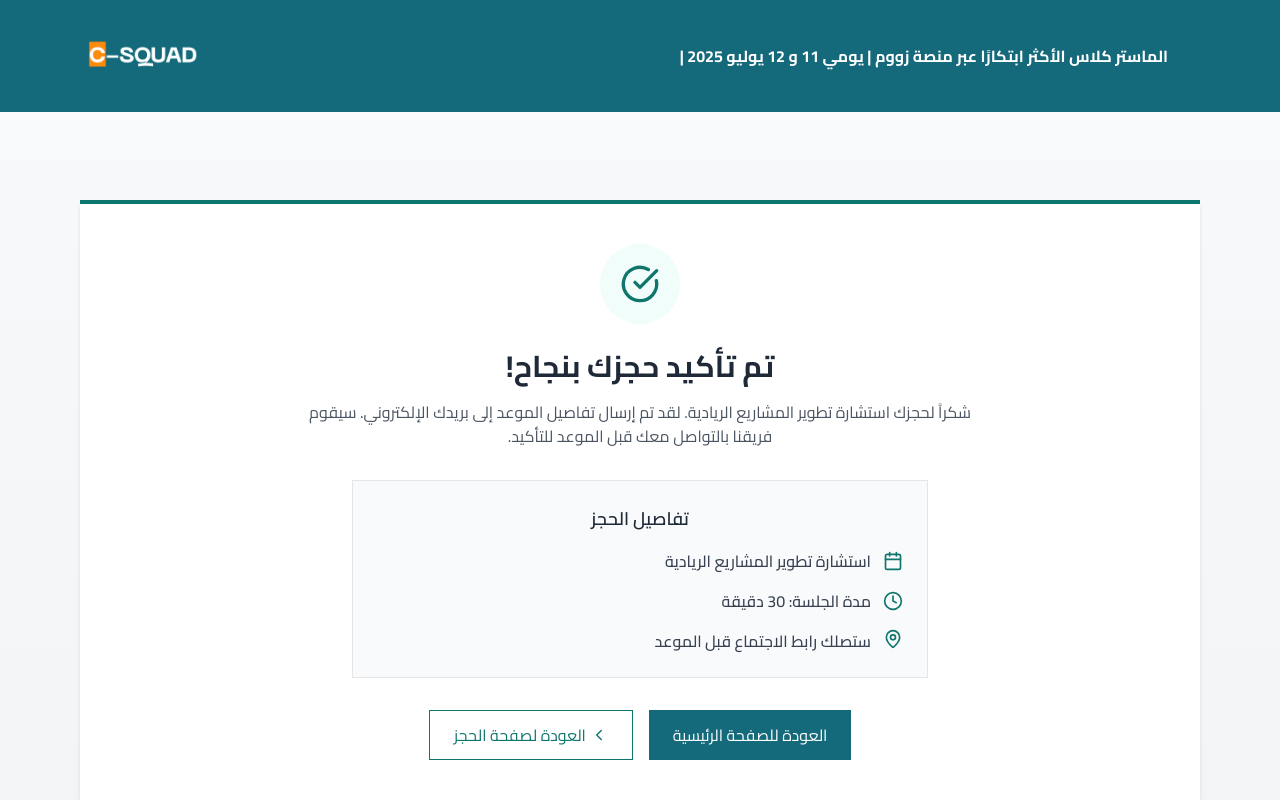
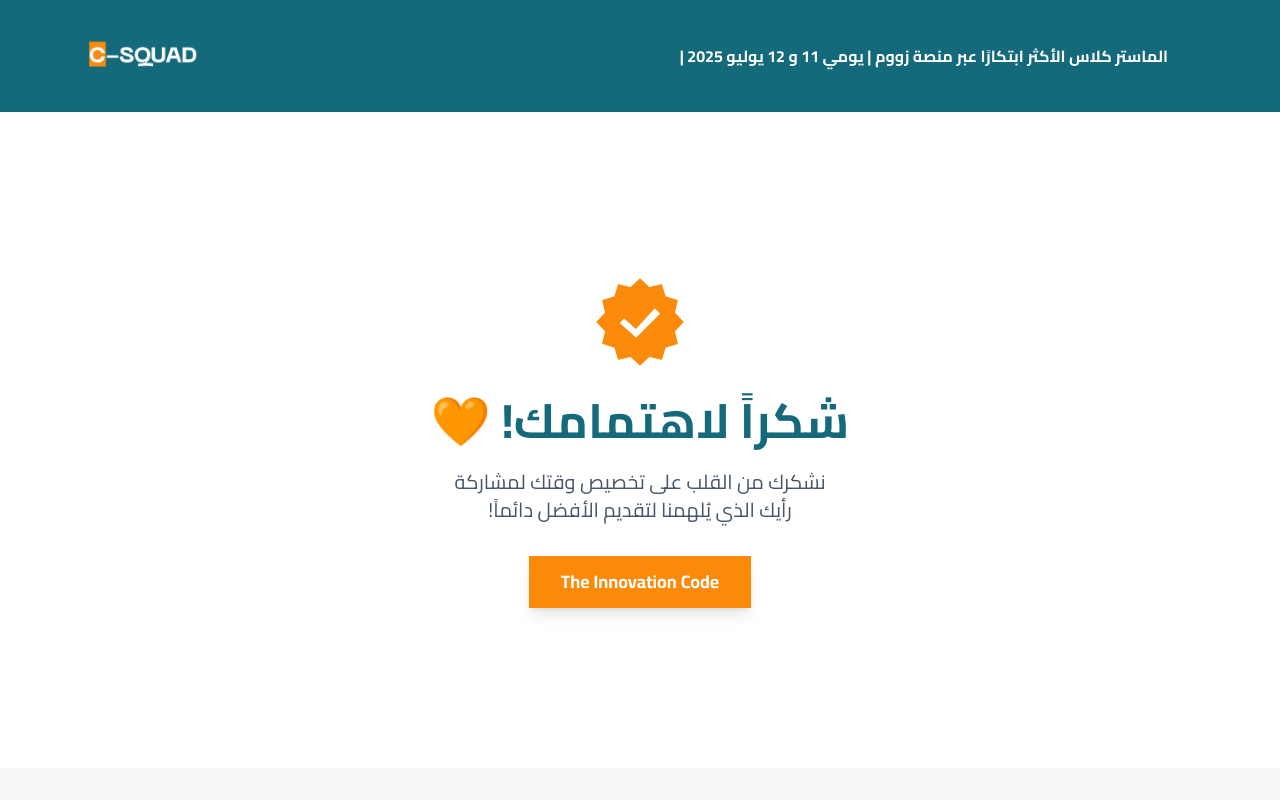
Before and after one commit to Dweirii/C-SQUAD-Master-Class, a Next.js app: page /thank-you in a window 1280 px wide. Shown: the top 800 px of the page. Built offline with nearby package versions, Linux system fonts and the light colour scheme.

Commit message:
add the thank u page

```diff
--- a/app/thank-you/page.tsx
+++ b/app/thank-you/page.tsx
@@ -1,33 +1,32 @@
 "use client"
+
+import Footer from "@/components/ar/footer"
 import Image from "next/image"
-import Link from "next/link"
-import { Cairo } from "next/font/google"
-import { Calendar, CheckCircle, ChevronLeft, Clock, MapPin } from "lucide-react"
-
-// Initialize Cairo font
-const cairo = Cairo({
-  subsets: ["arabic"],
-  weight: ["400", "500", "600", "700"],
-  display: "swap",
-})
+import { useSearchParams } from "next/navigation"
 
 export default function ThankYouPage() {
+  const params = useSearchParams()
+  const isFree = params.get("free") === "true"
+  const isPaid = params.get("paid") === "true"
+
+  const message = isFree
+    ? "تم التسجيل المجاني بنجاح!"
+    : isPaid
+    ? "تم الدفع بنجاح!"
+    : "شكراً لاهتمامك! 🧡"
+
   return (
-    <div
-      className={`min-h-screen flex flex-col bg-gradient-to-b from-gray-50 to-gray-100 ${cairo.className}`}
-      dir="rtl">
-      {/* Header Bar */}
-      <header className="bg-[#14697A] text-white">
+    <main className="min-h-screen flex flex-col bg-white">
+      {/* ✅ Header */}
+      <header className="bg-[#14697A] text-white w-full">
         <div className="max-w-6xl mx-auto px-4 sm:px-6">
-          {/* Desktop Header */}
-          <div className="hidden lg:flex items-center h-28">
-            {/* Center/Left section in RTL (Banner Text) */}
-            <div className="flex-grow flex justify-start items-start px-6">
-              <p className="text-base font-bold text-right">
+          {/* Desktop */}
+          <div className="hidden lg:flex items-center h-28 justify-between">
+            <div className="flex-grow flex justify-start items-center px-6">
+              <p className="text-base font-bold text-right leading-snug">
                 الماستر كلاس الأكثر ابتكارًا عبر منصة زووم | يومي 11 و 12 يوليو 2025 |
               </p>
             </div>
-            {/* Right section in RTL (EN button & Logo) */}
             <Image
               src="/c-squad-logo.png"
               alt="C-SQUAD LOGO"
@@ -37,9 +36,9 @@ export default function ThankYouPage() {
             />
           </div>
 
-          {/* Mobile Header */}
+          {/* Mobile */}
           <div className="lg:hidden">
-            <div className="flex items-center justify-center pt-8 pb-4  h-14">
+            <div className="flex items-center justify-center pt-8 pb-4 h-14">
               <Image
                 src="/c-squad-logo.png"
                 alt="شعار سي-سكواد"
@@ -56,67 +55,37 @@ export default function ThankYouPage() {
           </div>
         </div>
       </header>
-      <main className="flex-1 max-w-6xl mx-auto w-full px-4 py-6 md:py-12">
-        {/* Thank you card */}
-        <div className="bg-white shadow-md p-6 md:p-10 mt-10 mb-8 border-t-4 border-teal-700 text-center">
-          <div className="flex justify-center mb-6">
-            <div className="w-20 h-20 bg-teal-50 rounded-full flex items-center justify-center">
-              <CheckCircle size={40} className="text-teal-700" />
-            </div>
+
+      {/* ✅ Content */}
+      <section className="flex-grow flex flex-col items-center justify-center px-4 py-40 sm:py-12 lg:py-40 text-center">
+        <Image
+          src="/tick.png"
+          alt="تم التحقق"
+          width={100}
+          height={100}
+          className="mb-6 object-contain"
+        />
+
+        <h1 className="text-3xl md:text-4xl lg:text-5xl text-center lg:text-center sm:text-center font-bold text-[#14697A] mb-6" dir="rtl">
+          {message}
+        </h1>
+
+        <div className="max-w-lg mb-8" dir="rtl">
+          <p className="text-lg md:text-xl text-center text-slate-600 leading-relaxed">
+            نشكرك من القلب على تخصيص وقتك لمشاركة
+          </p>
+          <p className="text-lg md:text-xl text-center text-slate-600 leading-relaxed">
+            رأيك الذي يُلهمنا لتقديم الأفضل دائماً!
+          </p>
         </div>
 
-          <h1 className="text-2xl md:text-3xl font-bold text-gray-800 mb-4">تم تأكيد حجزك بنجاح!</h1>
+        <div className="bg-[#FC8A0A] text-white font-bold py-3 px-8 rounded-none text-lg shadow-lg transition-all duration-200 hover:shadow-xl">
+          The Innovation Code
+        </div>
+      </section>
 
-          <p className="text-gray-600 mb-8 max-w-2xl mx-auto">
-            شكراً لحجزك استشارة تطوير المشاريع الريادية. لقد تم إرسال تفاصيل الموعد إلى بريدك الإلكتروني. سيقوم فريقنا
-            بالتواصل معك قبل الموعد للتأكيد.
-          </p>
-
-          <div className="bg-gray-50 p-6 mb-8 border max-w-xl mx-auto">
-            <h2 className="text-lg font-semibold text-gray-800 mb-4">تفاصيل الحجز</h2>
-
-            <div className="space-y-4">
-              <div className="flex items-center text-gray-700">
-                <Calendar size={20} className="ml-3 text-teal-700 flex-shrink-0" />
-                <div>
-                  <p className="font-medium">استشارة تطوير المشاريع الريادية</p>
-                </div>
-              </div>
-
-              <div className="flex items-center text-gray-700">
-                <Clock size={20} className="ml-3 text-teal-700 flex-shrink-0" />
-                <div>
-                  <p className="font-medium">مدة الجلسة: 30 دقيقة</p>
-                </div>
-              </div>
-
-              <div className="flex text-gray-700">
-                <MapPin size={20} className="ml-3 text-teal-700 flex-shrink-0" />
-                <div>
-                  <p className="font-medium text-gray-700">ستصلك رابط الاجتماع قبل الموعد</p>
-                </div>
-              </div>
-            </div>
-          </div>
-
-          <div className="space-y-4 md:space-y-0 md:flex md:justify-center md:gap-4">
-            <Link
-              href="/"
-              className="inline-flex items-center justify-center w-full md:w-auto px-6 py-3 bg-[#14697A] text-white  transition-colors"
-            >
-              العودة للصفحة الرئيسية
-            </Link>
-
-            <Link
-              href="/booking"
-              className="inline-flex items-center justify-center w-full md:w-auto px-6 py-3 border border-teal-700 text-teal-700 bg-white transition-colors"
-            >
-              <ChevronLeft size={18} className="ml-1" />
-              العودة لصفحة الحجز
-            </Link>
-          </div>
-        </div>
+      {/* ✅ Footer ثابت بأسفل الصفحة */}
+      <Footer />
     </main>
-    </div>
   )
 }
```
Also changed, not shown: public/tick.png (added). Lines whose indentation alone changed are shown as unchanged.
